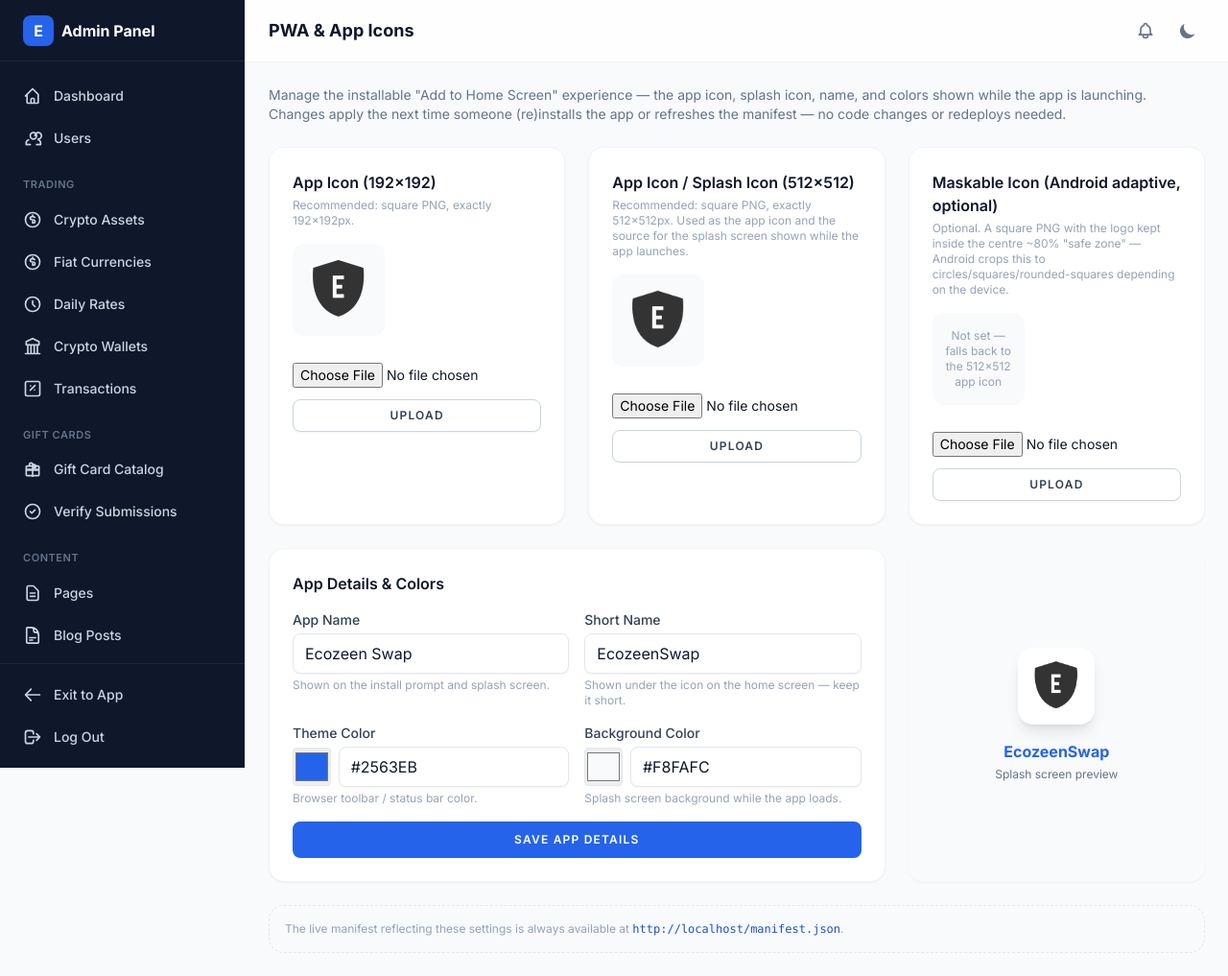
After one commit to ecozeentech/Ecozeen-Swap, a Laravel app: page /admin/pwa in a window 1280 px wide. The commit adds this page. Shown: the whole page at 96% size. Run offline with Laravel 12, Linux system fonts and the light colour scheme; a user stored in the database is signed in; data comes from the database, SQL or seed files in the repository; data that the repository does not hold is empty; style sheets or scripts are compiled from the project's sources; parts of the project's set-up code (start-up, migrations or seed data) failed here and were passed over; some libraries are stand-ins or nearby versions.

Commit message:
Add full admin management of PWA assets (icon, splash icon, colors, name)
New Admin > PWA & App Icons page manages everything about the installable
'Add to Home Screen' experience: the 192×192 and 512×512 app icons, an
optional maskable/adaptive icon for Android, the app name/short name, and
the theme/background colors used on the splash screen — all uploadable
and editable with no code changes or redeploys.

public/manifest.json is now generated live by PwaManifestController from
these settings (falling back to bundled defaults for anything not set)
instead of being a static file — deleted the static file so requests
reach the new route (mirrors how the storage-symlink fallback works: the
webserver only forwards to Laravel when no matching static file exists).
Every layout's <link rel="manifest"> now points at the new route.

Regenerated the bundled default logo, favicon, and 192/512 PWA icons from
the platform logo provided for this update — the previous placeholder
'E' shield icon is replaced everywhere an admin hasn't already uploaded
a custom asset via /admin/branding or /admin/pwa.

Uploading an icon and editing the app name/colors are separate, sibling
<form>s on the same page (each independent, never nested — see
BrandingController for why), so the controller only touches settings
actually present in a given request instead of defaulting missing text
fields to '' — otherwise uploading just an icon would have silently
wiped the previously-set app name and colors.

Co-authored-by: Ecozeen Tech <ecozeentech@users.noreply.github.com>

```diff
--- /dev/null
+++ b/app/Http/Controllers/Admin/PwaSettingsController.php
@@ -0,0 +1,86 @@
+<?php
+
+namespace App\Http\Controllers\Admin;
+
+use App\Http\Controllers\Controller;
+use App\Models\ActivityLog;
+use App\Models\SystemSetting;
+use App\Services\MediaUploadService;
+use Illuminate\Http\RedirectResponse;
+use Illuminate\Http\Request;
+use Illuminate\View\View;
+
+/**
+ * Lets an admin fully manage the installable PWA experience — the app
+ * icon(s), splash/maskable icon, app name, and theme/background colors —
+ * without touching any code. See PwaManifestController for where these
+ * settings actually get turned into the manifest served to browsers.
+ */
+class PwaSettingsController extends Controller
+{
+    public const ASSET_KEYS = [
+        'pwa_icon_192' => 'App Icon (192×192)',
+        'pwa_icon_512' => 'App Icon / Splash Icon (512×512)',
+        'pwa_maskable_icon' => 'Maskable Icon (Android adaptive, optional)',
+    ];
+
+    public function __construct(protected MediaUploadService $media) {}
+
+    public function edit(): View
+    {
+        return view('admin.pwa.edit', [
+            'settings' => SystemSetting::allSettings(),
+            'assetKeys' => self::ASSET_KEYS,
+        ]);
+    }
+
+    public function update(Request $request): RedirectResponse
+    {
+        $request->validate([
+            'pwa_icon_192' => MediaUploadService::logoRules(1024),
+            'pwa_icon_512' => MediaUploadService::logoRules(2048),
+            'pwa_maskable_icon' => MediaUploadService::logoRules(2048),
+            'pwa_app_name' => ['nullable', 'string', 'max:45'],
+            'pwa_short_name' => ['nullable', 'string', 'max:12'],
+            'pwa_theme_color' => ['nullable', 'regex:/^#[0-9A-Fa-f]{6}$/'],
+            'pwa_background_color' => ['nullable', 'regex:/^#[0-9A-Fa-f]{6}$/'],
+        ]);
+
+        foreach (array_keys(self::ASSET_KEYS) as $key) {
+            if ($request->hasFile($key)) {
+                $previous = SystemSetting::get($key);
+                $path = $this->media->replace($request->file($key), 'pwa', $previous);
+                SystemSetting::set($key, $path, 'string', 'pwa');
+            }
+        }
+
+        // Each icon card and the details card below are independent
+        // <form>s on the same page (forms must never be nested — see
+        // BrandingController), so a single submission only ever contains
+        // a subset of these fields. Only touch the ones actually present,
+        // otherwise submitting one form would blank out the others.
+        foreach (['pwa_app_name', 'pwa_short_name', 'pwa_theme_color', 'pwa_background_color'] as $field) {
+            if ($request->has($field)) {
+                SystemSetting::set($field, $request->input($field, ''), 'string', 'pwa');
+            }
+        }
+
+        ActivityLog::record(auth()->id(), 'admin_updated_pwa_settings');
+
+        return back()->with('status', 'pwa-updated');
+    }
+
+    public function reset(string $key): RedirectResponse
+    {
+        if (! array_key_exists($key, self::ASSET_KEYS)) {
+            abort(404);
+        }
+
+        $this->media->forget(SystemSetting::get($key));
+        SystemSetting::set($key, '', 'string', 'pwa');
+
+        ActivityLog::record(auth()->id(), 'admin_reset_pwa_asset', ['key' => $key]);
+
+        return back()->with('status', 'pwa-reset');
+    }
+}
--- /dev/null
+++ b/resources/views/admin/pwa/edit.blade.php
@@ -0,0 +1,107 @@
+<x-admin-layout>
+    <x-slot name="title">PWA &amp; App Icons</x-slot>
+
+    <p class="text-sm text-charcoal-500 dark:text-charcoal-400 mb-6">
+        Manage the installable "Add to Home Screen" experience — the app icon, splash icon, name, and
+        colors shown while the app is launching. Changes apply the next time someone (re)installs the
+        app or refreshes the manifest — no code changes or redeploys needed.
+    </p>
+
+    <div class="grid grid-cols-1 sm:grid-cols-3 gap-6">
+        @foreach ($assetKeys as $key => $label)
+            @php
+                $current = $settings->get($key)?->value;
+                $fallback = $key === 'pwa_icon_192' ? 'images/icons/icon-192.png' : 'images/icons/icon-512.png';
+            @endphp
+            <div class="rounded-2xl border border-charcoal-100 dark:border-charcoal-800 bg-white dark:bg-charcoal-900 p-6 shadow-sm">
+                <h3 class="font-semibold mb-1">{{ $label }}</h3>
+                <p class="text-xs text-charcoal-400 mb-4">
+                    @if ($key === 'pwa_icon_192') Recommended: square PNG, exactly 192×192px.
+                    @elseif ($key === 'pwa_icon_512') Recommended: square PNG, exactly 512×512px. Used as the app icon and the source for the splash screen shown while the app launches.
+                    @else Optional. A square PNG with the logo kept inside the centre ~80% "safe zone" — Android crops this to circles/squares/rounded-squares depending on the device.
+                    @endif
+                </p>
+
+                <div class="h-24 w-24 rounded-xl bg-charcoal-50 dark:bg-charcoal-800 flex items-center justify-center overflow-hidden mb-4">
+                    @if ($key === 'pwa_maskable_icon' && ! $current)
+                        <span class="text-xs text-charcoal-400 text-center px-2">Not set — falls back to the 512×512 app icon</span>
+                    @else
+                        <img src="{{ \App\Models\SystemSetting::assetUrl($key, $fallback) }}" alt="{{ $label }}" class="max-h-full max-w-full object-contain">
+                    @endif
+                </div>
+
+                {{-- Each card is its own independent <form> — forms must never be
+                     nested inside another <form>, see BrandingController. --}}
+                <form method="POST" action="{{ route('admin.pwa.update') }}" enctype="multipart/form-data" class="space-y-3">
+                    @csrf
+                    @method('PUT')
+                    <input type="file" name="{{ $key }}" accept="image/*" class="w-full text-sm">
+                    <x-input-error :messages="$errors->get($key)" />
+                    <x-secondary-button type="submit" class="w-full justify-center">Upload</x-secondary-button>
+                </form>
+
+                @if ($current)
+                    <form method="POST" action="{{ route('admin.pwa.reset', $key) }}" onsubmit="return confirm('Reset {{ $label }} to the default?')" class="mt-3">
+                        @csrf
+                        @method('DELETE')
+                        <button type="submit" class="text-xs font-semibold text-red-600 hover:underline">Reset to default</button>
+                    </form>
+                @endif
+            </div>
+        @endforeach
+    </div>
+
+    <div class="mt-6 grid grid-cols-1 lg:grid-cols-3 gap-6">
+        <div class="lg:col-span-2 rounded-2xl border border-charcoal-100 dark:border-charcoal-800 bg-white dark:bg-charcoal-900 p-6 shadow-sm">
+            <h3 class="font-semibold mb-4">App Details &amp; Colors</h3>
+            <form method="POST" action="{{ route('admin.pwa.update') }}" class="space-y-4">
+                @csrf
+                @method('PUT')
+                <div class="grid sm:grid-cols-2 gap-4">
+                    <div>
+                        <x-input-label value="App Name" />
+                        <x-text-input name="pwa_app_name" value="{{ $settings->get('pwa_app_name')?->value }}" class="mt-1 w-full" placeholder="Ecozeen Swap" maxlength="45" />
+                        <p class="text-xs text-charcoal-400 mt-1">Shown on the install prompt and splash screen.</p>
+                    </div>
+                    <div>
+                        <x-input-label value="Short Name" />
+                        <x-text-input name="pwa_short_name" value="{{ $settings->get('pwa_short_name')?->value }}" class="mt-1 w-full" placeholder="EcozeenSwap" maxlength="12" />
+                        <p class="text-xs text-charcoal-400 mt-1">Shown under the icon on the home screen — keep it short.</p>
+                    </div>
+                </div>
+                <div class="grid sm:grid-cols-2 gap-4">
+                    <div>
+                        <x-input-label value="Theme Color" />
+                        <div class="mt-1 flex items-center gap-2">
+                            <input type="color" name="pwa_theme_color_picker" value="{{ $settings->get('pwa_theme_color')?->value ?: '#2563EB' }}" class="h-10 w-12 rounded border border-charcoal-200 dark:border-charcoal-600" oninput="this.nextElementSibling.value = this.value">
+                            <x-text-input name="pwa_theme_color" value="{{ $settings->get('pwa_theme_color')?->value ?: '#2563EB' }}" class="w-full" placeholder="#2563EB" />
+                        </div>
+                        <p class="text-xs text-charcoal-400 mt-1">Browser toolbar / status bar color.</p>
+                    </div>
+                    <div>
+                        <x-input-label value="Background Color" />
+                        <div class="mt-1 flex items-center gap-2">
+                            <input type="color" name="pwa_background_color_picker" value="{{ $settings->get('pwa_background_color')?->value ?: '#F8FAFC' }}" class="h-10 w-12 rounded border border-charcoal-200 dark:border-charcoal-600" oninput="this.nextElementSibling.value = this.value">
+                            <x-text-input name="pwa_background_color" value="{{ $settings->get('pwa_background_color')?->value ?: '#F8FAFC' }}" class="w-full" placeholder="#F8FAFC" />
+                        </div>
+                        <p class="text-xs text-charcoal-400 mt-1">Splash screen background while the app loads.</p>
+                    </div>
+                </div>
+                <x-primary-button class="w-full justify-center py-2.5">Save App Details</x-primary-button>
+            </form>
+        </div>
+
+        <div class="rounded-2xl p-6 shadow-sm flex flex-col items-center justify-center text-center" style="background-color: {{ $settings->get('pwa_background_color')?->value ?: '#F8FAFC' }}">
+            <div class="h-20 w-20 rounded-2xl overflow-hidden shadow-lg mb-4 bg-white flex items-center justify-center">
+                <img src="{{ \App\Models\SystemSetting::assetUrl('pwa_icon_512', 'images/icons/icon-512.png') }}" alt="App icon preview" class="max-h-full max-w-full object-contain">
+            </div>
+            <p class="font-bold" style="color: {{ $settings->get('pwa_theme_color')?->value ?: '#2563EB' }}">{{ $settings->get('pwa_short_name')?->value ?: 'EcozeenSwap' }}</p>
+            <p class="text-xs text-charcoal-500 mt-1">Splash screen preview</p>
+        </div>
+    </div>
+
+    <div class="mt-6 rounded-2xl border border-dashed border-charcoal-200 dark:border-charcoal-700 p-4 text-xs text-charcoal-400">
+        The live manifest reflecting these settings is always available at
+        <a href="{{ route('pwa.manifest') }}" target="_blank" class="text-brand-600 hover:underline font-mono">{{ route('pwa.manifest') }}</a>.
+    </div>
+</x-admin-layout>
--- a/resources/views/partials/admin-nav-items.blade.php
+++ b/resources/views/partials/admin-nav-items.blade.php
@@ -29,6 +29,7 @@ $sectionLabel = fn ($label) => "<p class=\"px-3 pt-4 pb-1 text-[11px] font-semib
 {!! $adminLink('admin.blog.posts.index', 'Blog Posts', '<path stroke-linecap="round" stroke-linejoin="round" d="M19.5 14.25v-2.625a3.375 3.375 0 00-3.375-3.375h-1.5A1.125 1.125 0 0113.5 7.125v-1.5a3.375 3.375 0 00-3.375-3.375H8.25m0 12.75h7.5m-7.5 3H12M10.5 2.25H5.625c-.621 0-1.125.504-1.125 1.125v17.25c0 .621.504 1.125 1.125 1.125h12.75c.621 0 1.125-.504 1.125-1.125V11.25a9 9 0 00-9-9z" />') !!}
 {!! $adminLink('admin.blog.categories.index', 'Blog Categories', '<path stroke-linecap="round" stroke-linejoin="round" d="M7 7h.01M7 3h5c.512 0 1.024.195 1.414.586l7 7a2 2 0 010 2.828l-7 7a2 2 0 01-2.828 0l-7-7A1.994 1.994 0 013 12V7a4 4 0 014-4z" />') !!}
 {!! $adminLink('admin.branding.edit', 'Branding &amp; Assets', '<path stroke-linecap="round" stroke-linejoin="round" d="M3 16l5-5 4 4 5-6 4 4M4 20h16a1 1 0 001-1V5a1 1 0 00-1-1H4a1 1 0 00-1 1v14a1 1 0 001 1z" />') !!}
+{!! $adminLink('admin.pwa.edit', 'PWA &amp; App Icons', '<path stroke-linecap="round" stroke-linejoin="round" d="M12 18h.01M8 21h8a2 2 0 002-2V5a2 2 0 00-2-2H8a2 2 0 00-2 2v14a2 2 0 002 2z" />') !!}
 {!! $adminLink('admin.contact-messages.index', 'Contact Messages', '<path stroke-linecap="round" stroke-linejoin="round" d="M8 12h.01M12 12h.01M16 12h.01M21 12c0 4.418-4.03 8-9 8a9.863 9.863 0 01-4.255-.949L3 20l1.395-3.72C3.512 15.042 3 13.574 3 12c0-4.418 4.03-8 9-8s9 3.582 9 8z" />') !!}
 
 {!! $sectionLabel('System') !!}
--- a/routes/web.php
+++ b/routes/web.php
@@ -14,6 +14,7 @@ use App\Http\Controllers\Admin\GiftCardProductController;
 use App\Http\Controllers\Admin\GiftCardVerificationController;
 use App\Http\Controllers\Admin\PageController as AdminPageController;
 use App\Http\Controllers\Admin\PaymentGatewayController;
+use App\Http\Controllers\Admin\PwaSettingsController;
 use App\Http\Controllers\Admin\SystemLogController;
 use App\Http\Controllers\Admin\SystemSettingController;
 use App\Http\Controllers\Admin\TransactionController as AdminTransactionController;
@@ -27,6 +28,7 @@ use App\Http\Controllers\GiftCardController;
 use App\Http\Controllers\InvoiceController;
 use App\Http\Controllers\PageController;
 use App\Http\Controllers\ProfileController;
+use App\Http\Controllers\PwaManifestController;
 use App\Http\Controllers\Security\ActivityLogController;
 use App\Http\Controllers\Security\IpVerificationController;
 use App\Http\Controllers\Security\KycController;
@@ -66,6 +68,11 @@ Route::prefix('blog')->name('blog.')->group(function () {
 });
 
 Route::get('/sitemap.xml', [SitemapController::class, 'index'])->name('sitemap');
+
+// Generated live from admin-managed PWA settings — see PwaManifestController.
+// There is deliberately no static public/manifest.json; if one exists the
+// webserver would serve it directly and this route would never run.
+Route::get('/manifest.json', [PwaManifestController::class, 'show'])->name('pwa.manifest');
 
 /*
 |--------------------------------------------------------------------------
@@ -197,6 +204,7 @@ Route::middleware(['auth', 'verified', 'admin'])->prefix('admin')->name('admin.'
     Route::post('/rates', [DailyRateController::class, 'store'])->name('rates.store');
     Route::put('/rates/{dailyRate}', [DailyRateController::class, 'update'])->name('rates.update');
     Route::post('/rates/{dailyRate}/toggle', [DailyRateController::class, 'toggleActive'])->name('rates.toggle');
+    Route::post('/rates/{dailyRate}/renew', [DailyRateController::class, 'renew'])->name('rates.renew');
     Route::delete('/rates/{dailyRate}', [DailyRateController::class, 'destroy'])->name('rates.destroy');
 
     Route::get('/features', [FeatureToggleController::class, 'index'])->name('features.index');
@@ -228,6 +236,10 @@ Route::middleware(['auth', 'verified', 'admin'])->prefix('admin')->name('admin.'
     Route::get('/branding', [BrandingController::class, 'edit'])->name('branding.edit');
     Route::put('/branding', [BrandingController::class, 'update'])->name('branding.update');
     Route::delete('/branding/{key}', [BrandingController::class, 'reset'])->name('branding.reset');
+
+    Route::get('/pwa', [PwaSettingsController::class, 'edit'])->name('pwa.edit');
+    Route::put('/pwa', [PwaSettingsController::class, 'update'])->name('pwa.update');
+    Route::delete('/pwa/{key}', [PwaSettingsController::class, 'reset'])->name('pwa.reset');
 
     Route::get('/pages', [AdminPageController::class, 'index'])->name('pages.index');
     Route::get('/pages/create', [AdminPageController::class, 'create'])->name('pages.create');
```
Also changed, not shown: app/Http/Controllers/PwaManifestController.php (added, +58 -0 lines), tests/Feature/PwaAdminTest.php (added, +147 -0 lines), public/favicon.ico, public/images/icons/icon-192.png, public/images/icons/icon-512.png, public/images/logo.png, public/manifest.json (deleted).
